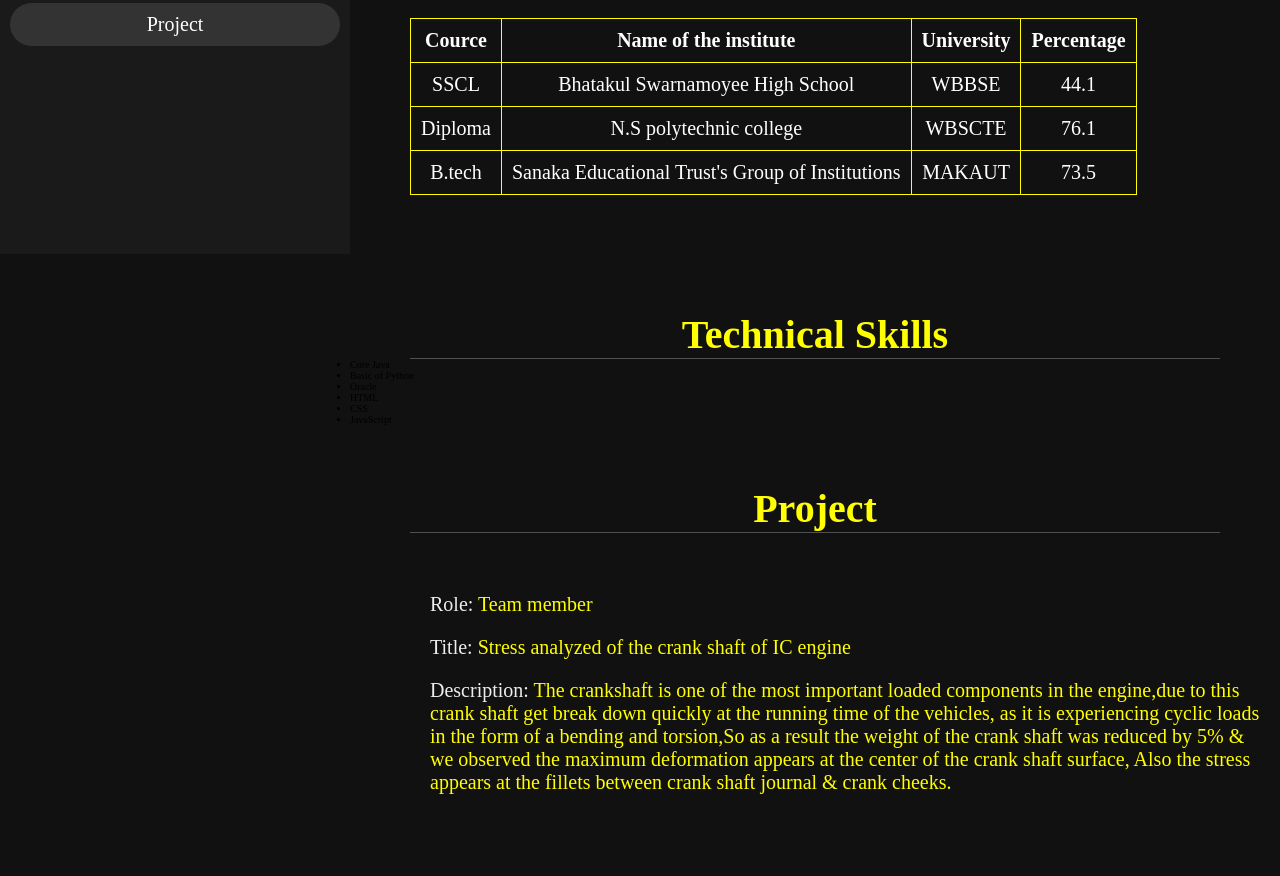
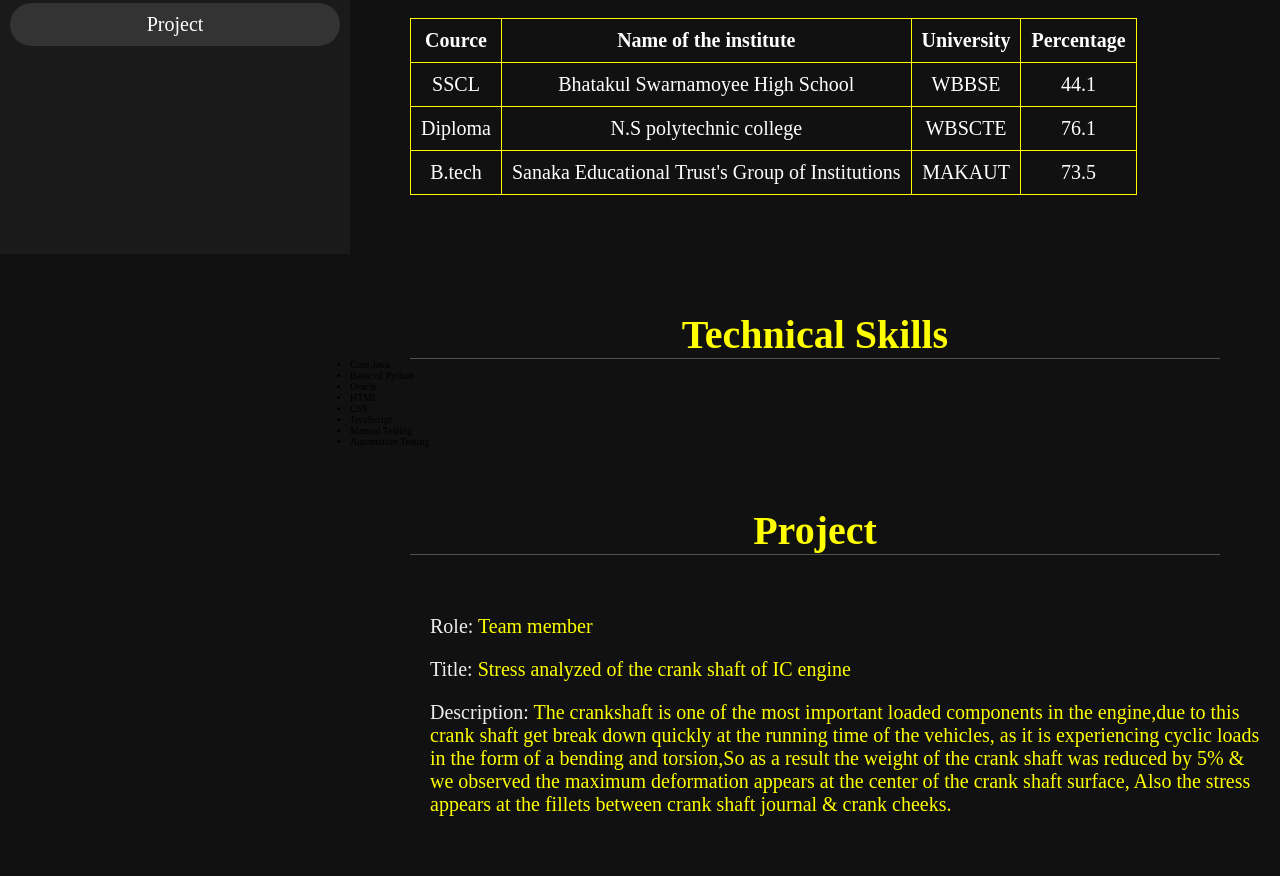
Before and after one commit to Bishamvhar/portfolio.github.io, a plain HTML site: page index.html in a window 1280 px wide. Shown: the part 546-1422 px from the top of the page. Before the commit the page ends 1400 px from the top, so only its background shows below. Drawn offline with Linux system fonts and the light colour scheme.

Commit message:
Update index.html

```diff
--- a/index.html
+++ b/index.html
@@ -75,6 +75,8 @@
         <li>HTML</li>
         <li>CSS</li>
         <li>JavaScript</li>
+        <li>Manual Testing</li>
+        <li>Automation Testing</li>
     </ul>
 </div>
 </section>
```
